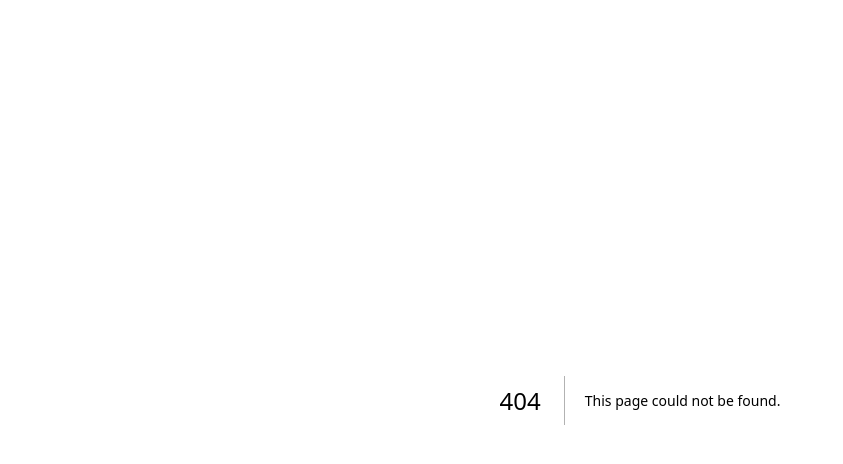
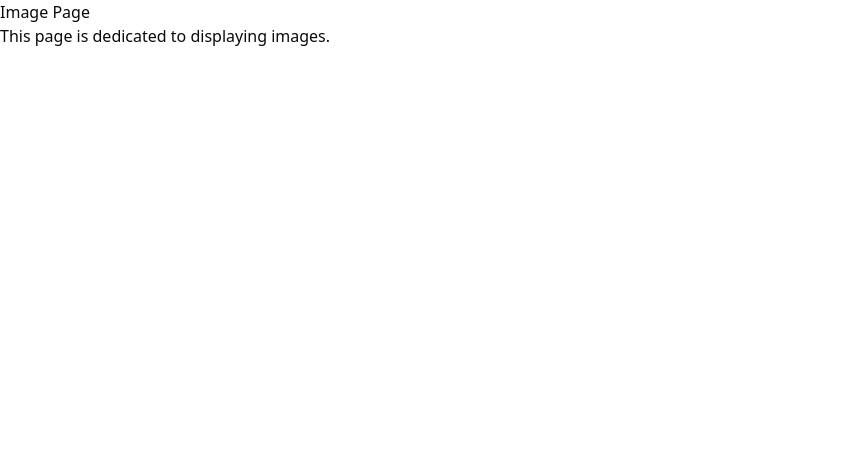
Before and after one commit to Gitstar-OC/oc0, a Next.js app: page /images in a window 1280 px wide. Before the commit this address had no page. Shown: the top 464 px of the page, without its empty margins (0-843 px from the left). Built offline with nearby package versions, Linux system fonts and the light colour scheme.

Commit message:
Started to work on the images now

```diff
--- /dev/null
+++ b/app/images/page.tsx
@@ -0,0 +1,8 @@
+export default function Page() {
+    return (
+        <div>
+            <h1>Image Page</h1>
+            <p>This page is dedicated to displaying images.</p>
+        </div>
+    )
+}
```
